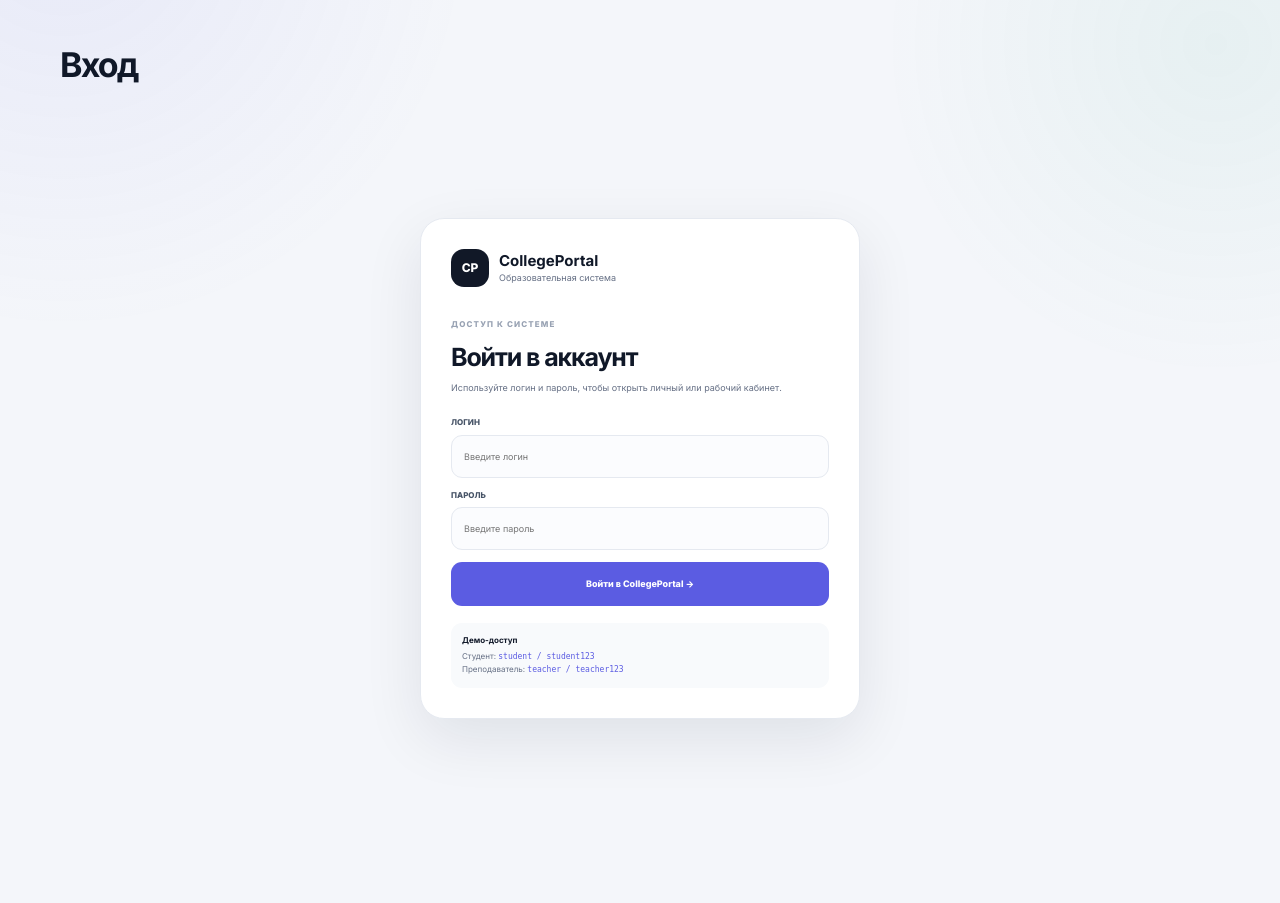
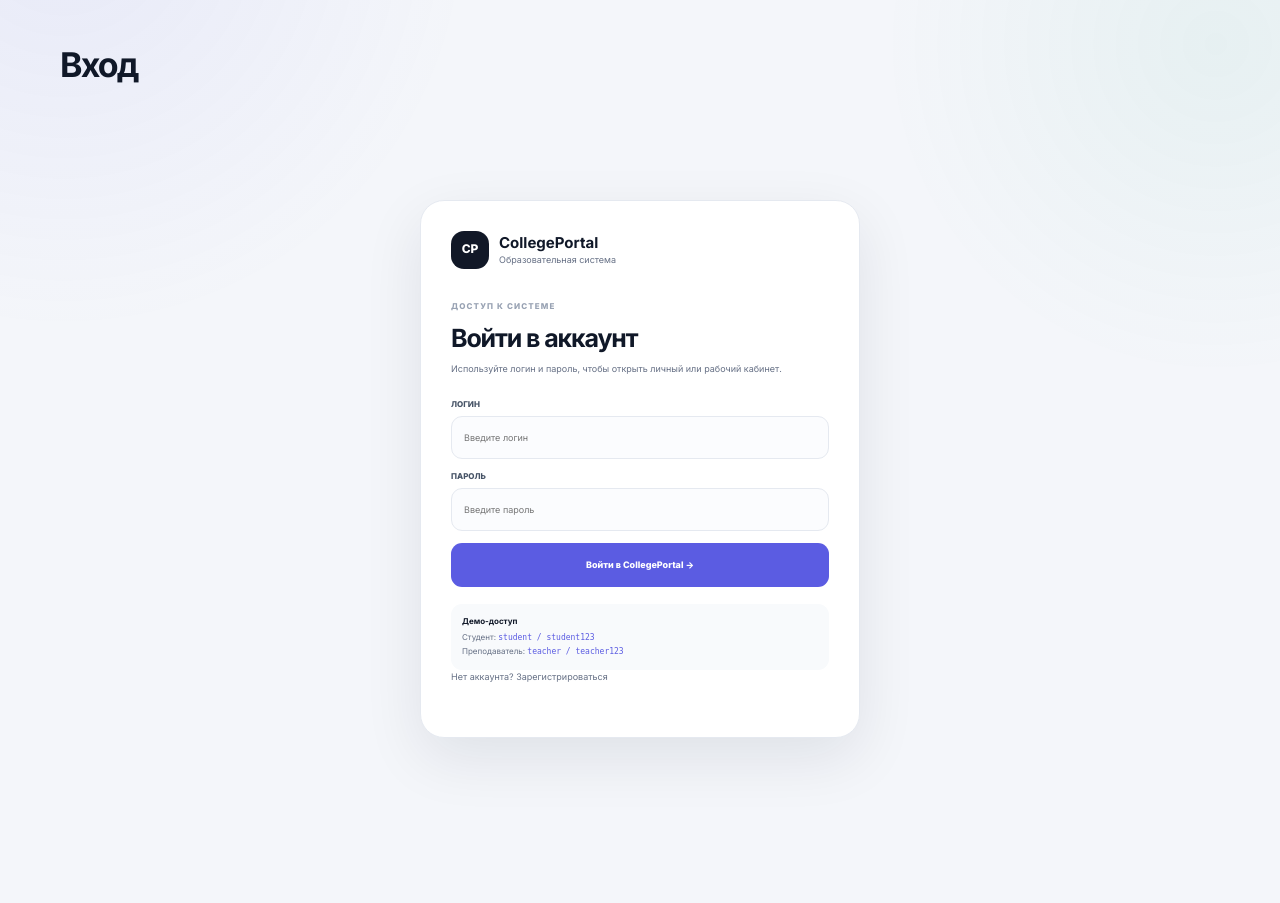
Before and after one commit to gamerpro3245/CollegePortal, a FastAPI app: page /login in a window 1280 px wide. Shown: the part 76-979 px from the top of the page. Run offline with FastAPI, Linux system fonts and the light colour scheme; some libraries are stand-ins or nearby versions.

Commit message:
ui: link login page to registration

```diff
--- a/templates/login.html
+++ b/templates/login.html
@@ -1,2 +1,2 @@
 {% extends "base.html" %}{% block title %}Вход — CollegePortal{% endblock %}{% block page_title %}Вход{% endblock %}{% block content %}
-<div class="login-layout"><section class="login-card"><div class="login-brand"><span class="brand-mark">CP</span><div class="brand-text"><strong>CollegePortal</strong><small>Образовательная система</small></div></div><span class="panel-label">ДОСТУП К СИСТЕМЕ</span><h2>Войти в аккаунт</h2><p>Используйте логин и пароль, чтобы открыть личный или рабочий кабинет.</p><form method="post" action="/login" class="form-stack"><div class="form-field"><label for="username">ЛОГИН</label><input id="username" name="username" type="text" placeholder="Введите логин" autocomplete="username" required></div><div class="form-field"><label for="password">ПАРОЛЬ</label><input id="password" name="password" type="password" placeholder="Введите пароль" autocomplete="current-password" required></div><button class="submit-button" type="submit">Войти в CollegePortal →</button></form><div class="demo-box"><strong>Демо-доступ</strong>Студент: <code>student / student123</code><br>Преподаватель: <code>teacher / teacher123</code></div></section></div>{% endblock %}
+<div class="login-layout"><section class="login-card"><div class="login-brand"><span class="brand-mark">CP</span><div class="brand-text"><strong>CollegePortal</strong><small>Образовательная система</small></div></div><span class="panel-label">ДОСТУП К СИСТЕМЕ</span><h2>Войти в аккаунт</h2><p>Используйте логин и пароль, чтобы открыть личный или рабочий кабинет.</p><form method="post" action="/login" class="form-stack"><div class="form-field"><label for="username">ЛОГИН</label><input id="username" name="username" type="text" placeholder="Введите логин" autocomplete="username" required></div><div class="form-field"><label for="password">ПАРОЛЬ</label><input id="password" name="password" type="password" placeholder="Введите пароль" autocomplete="current-password" required></div><button class="submit-button" type="submit">Войти в CollegePortal →</button></form><div class="demo-box"><strong>Демо-доступ</strong>Студент: <code>student / student123</code><br>Преподаватель: <code>teacher / teacher123</code></div><p class="auth-switch">Нет аккаунта? <a href="/register">Зарегистрироваться</a></p></section></div>{% endblock %}
```
